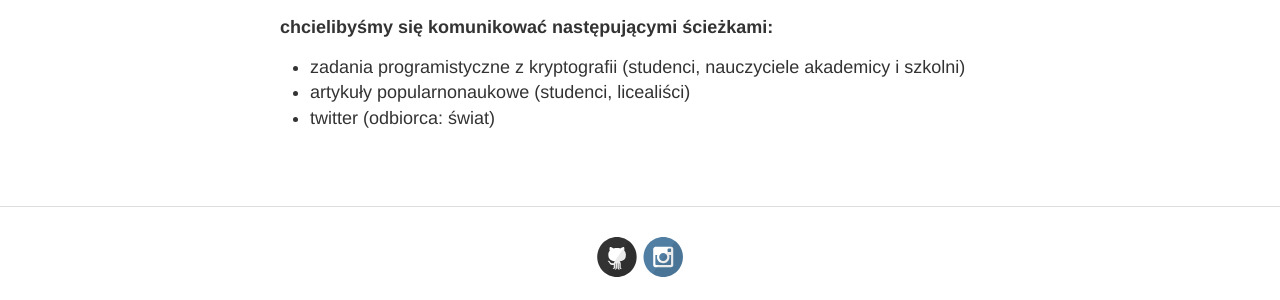
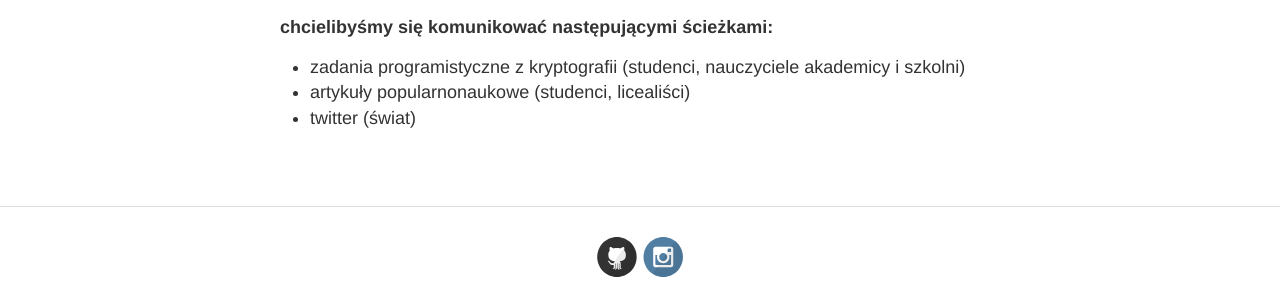
Before and after one commit to crypto-aretuza/crypto-aretuza.github.io, a Jekyll site: the page built from kanaly.html, in a window 1280 px wide. Shown: the part 385-685 px from the top of the page. Built offline with Jekyll 4.4.1, drawn with Linux system fonts in a browser that asks for light colours.

Commit message:
cleaning

```diff
--- a/kanaly.html
+++ b/kanaly.html
@@ -15,5 +15,5 @@ layout: default
 <ul>
     <li> zadania programistyczne z kryptografii (studenci, nauczyciele akademicy i szkolni) </li>
     <li> artykuły popularnonaukowe (studenci, licealiści) </li>
-    <li> twitter (odbiorca: świat) </li>
+    <li> twitter (świat) </li>
 </ul>
```
